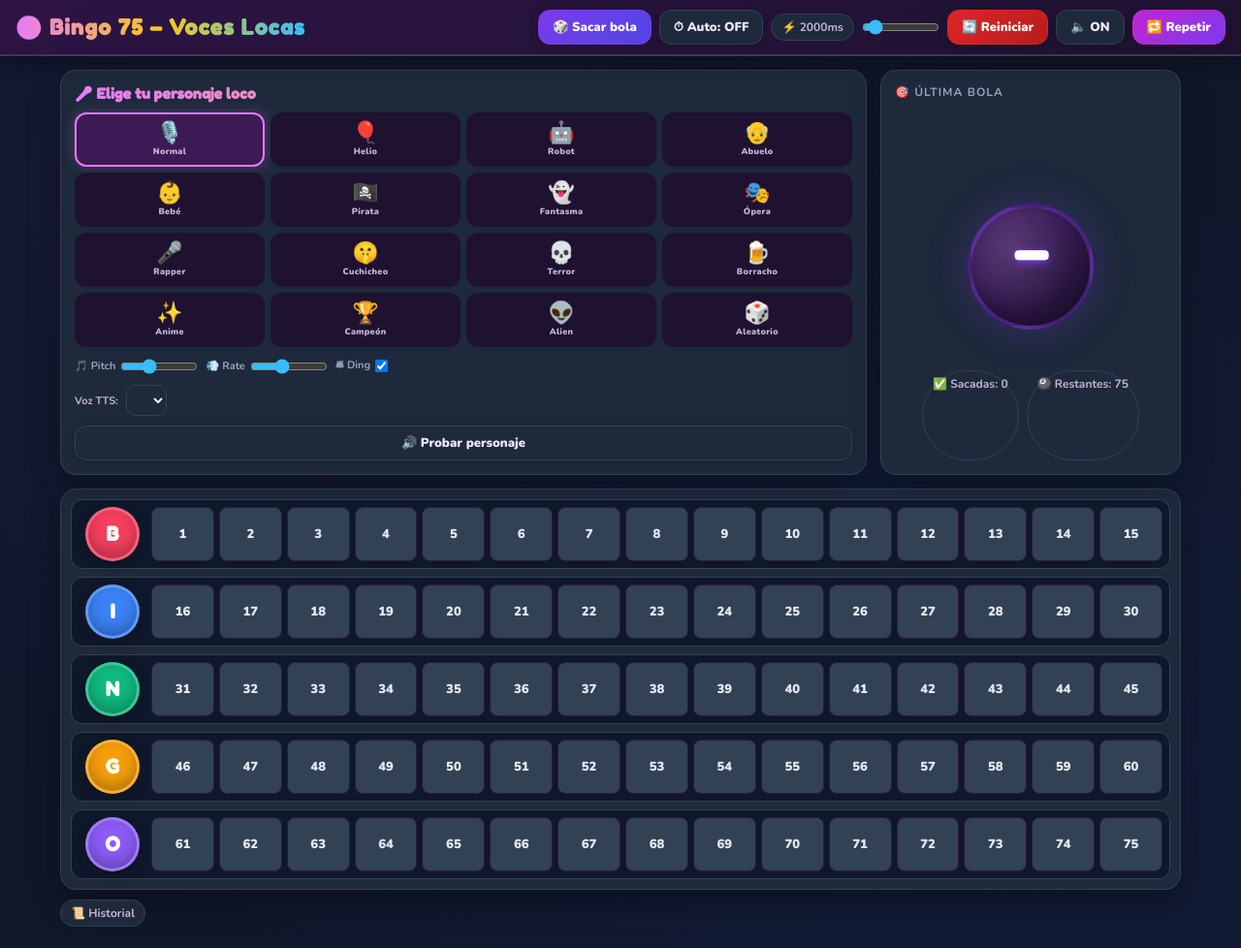
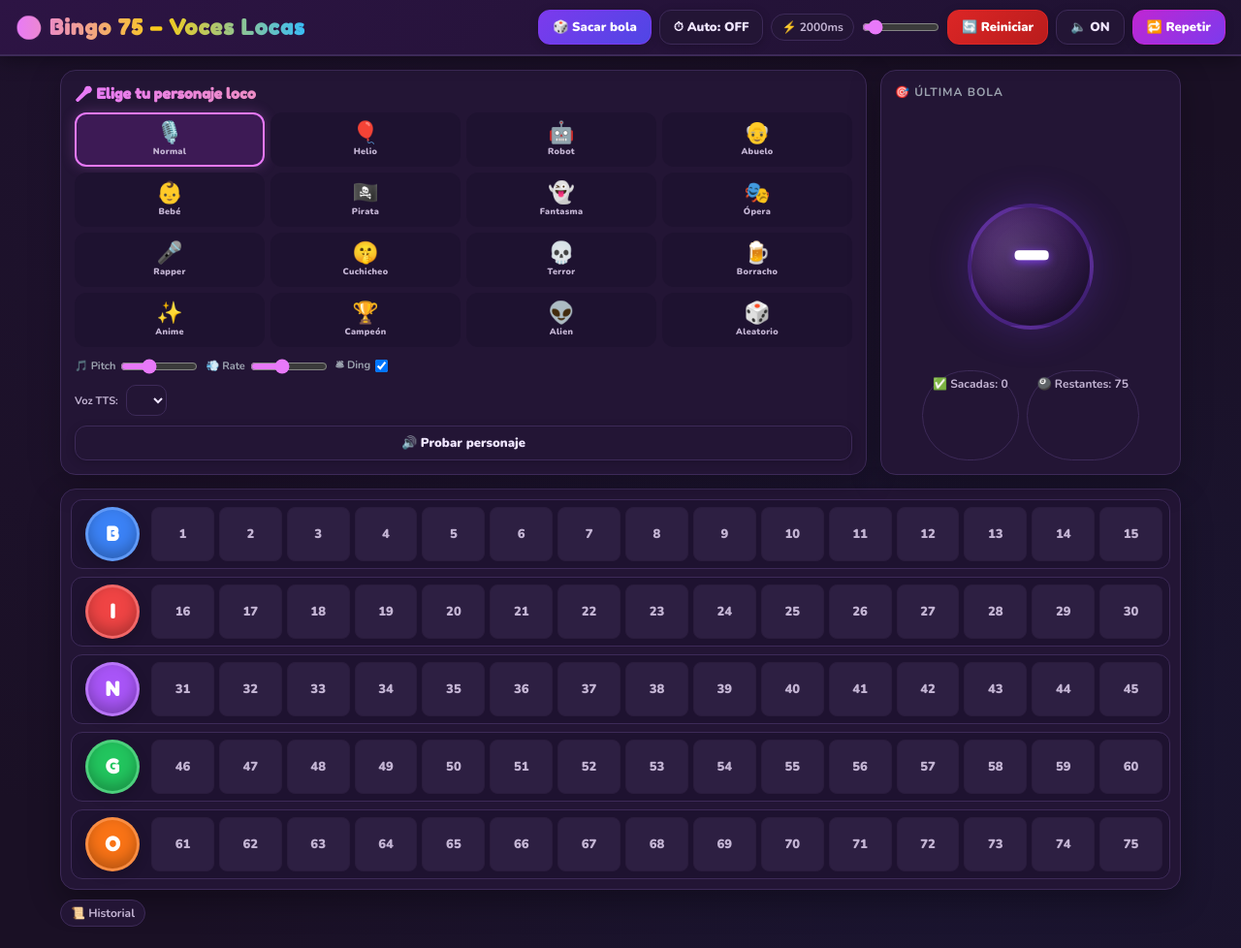
Before and after one commit to correa1982/BINGO1, a Flask app: page / in a window 1280 px wide. Shown: the whole page at 97% size. Run offline with Flask 3, Linux system fonts and the light colour scheme; lists and menus that the app fills with data are empty.

Commit message:
Revert "Update color palette variables in index.html"
This reverts commit 82a82fd89d5b2bfa279312eba1c4571b20114e14.

```diff
--- a/templates/index.html
+++ b/templates/index.html
@@ -7,11 +7,11 @@
   <link href="https://fonts.googleapis.com/css2?family=Fredoka+One&family=Nunito:wght@400;700;900&display=swap" rel="stylesheet"/>
   <style>
     :root{
-      --B:#f43f5e; --I:#3b82f6; --N:#10b981; --G:#f59e0b; --O:#8b5cf6;
-      --bg:#0f172a; --panel:#1e293b; --border:#334155; --muted:#94a3b8;
-      --cell-bg:#334155; --cell-text:#e2e8f0; --row-bg:#0f172a;
-      --on:#22d3ee; --on-text:#020617;
-      --accent:#38bdf8;
+      --B:#3b82f6; --I:#ef4444; --N:#a855f7; --G:#22c55e; --O:#f97316;
+      --bg:#1a1025; --panel:#231535; --border:#3d2a58; --muted:#9ca3af;
+      --cell-bg:#2d1f42; --cell-text:#c4b5d4; --row-bg:#1e1230;
+      --on:#facc15; --on-text:#1a0a00;
+      --accent:#e879f9;
     }
     *{box-sizing:border-box; margin:0; padding:0;}
     body{
```
